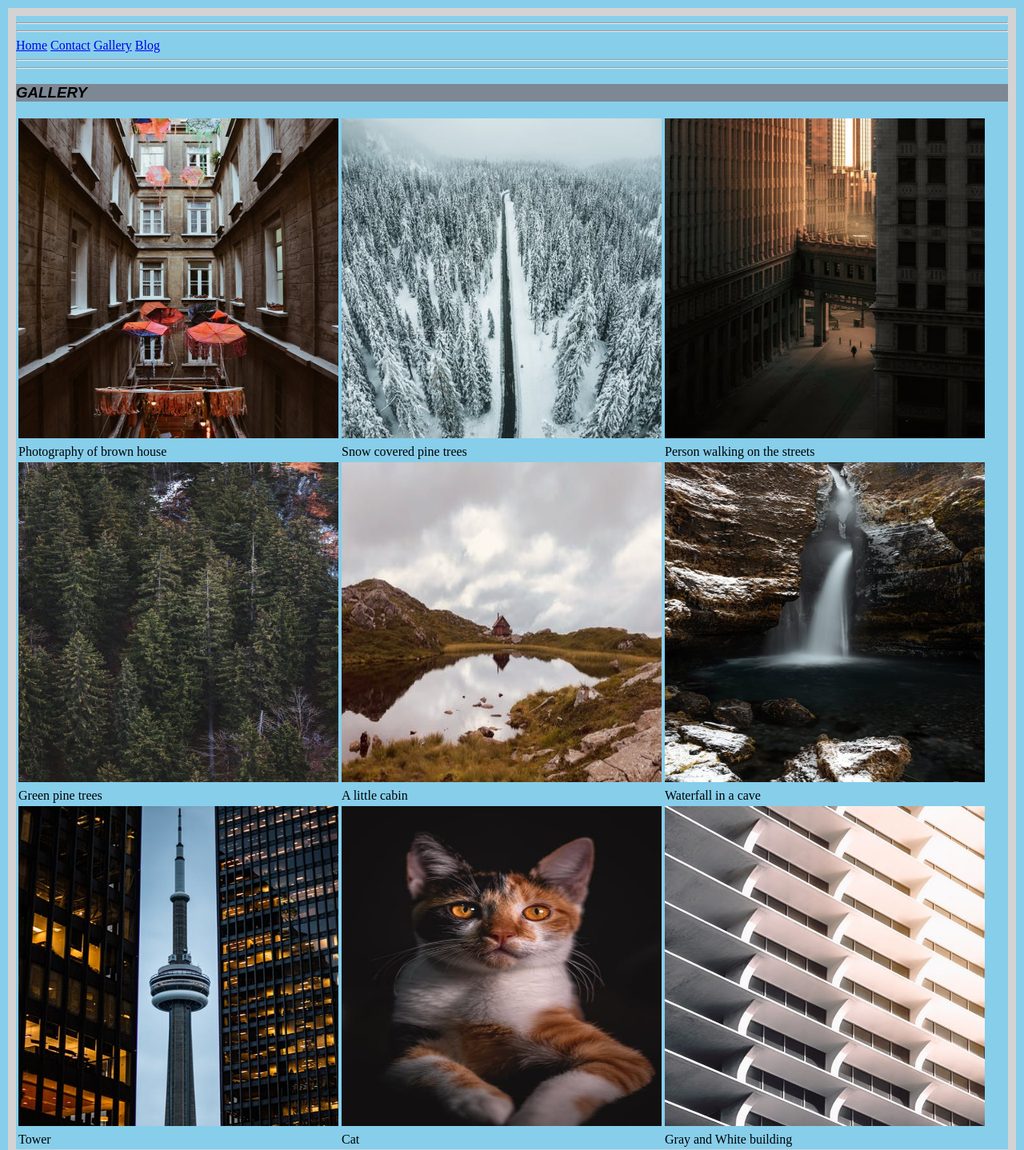
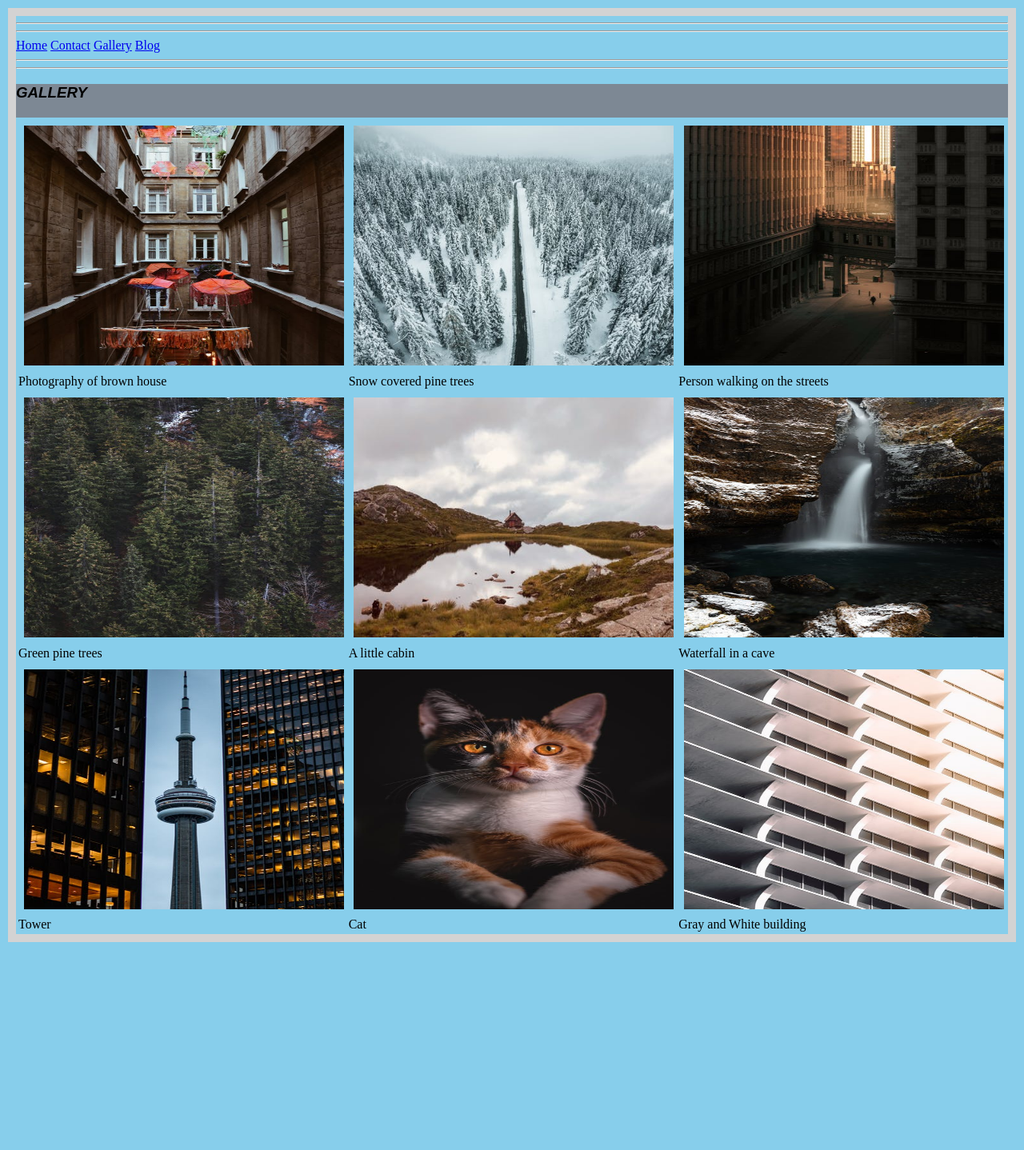
Before and after one commit to YonatanMoges/Assignment-three, a plain HTML site: page gallery.html in a window 1280 px wide. Shown: the top 1438 px of the page at 80% size. After the commit the page ends 1188 px from the top, so only its background shows below. Drawn offline with Linux system fonts and the light colour scheme.

Commit message:
Second commit

```diff
--- a/asset/css/style.css
+++ b/asset/css/style.css
@@ -49,4 +49,14 @@ head{
     font-family: Arial, Helvetica, sans-serif;
     font-size: 16px;
     font-style: italic;
+    position: relative
+
+    border-bottom: white;
+    padding-bottom: 2px;
 }
+img{
+    float: left;
+    width: 400px;
+    height: 300px;
+    margin: 1.67%;
+}
--- a/gallery.html
+++ b/gallery.html
@@ -19,52 +19,52 @@
     <table>
         <header class="class1"><h3>Gallery</h3></header>
         <tr>
-            <td>
+            <td width="30%">
                 <img src="./asset/image/pexels-photo-2128247.jpeg" alt="" height="400" width="400">
             </td>
-            <td>
+            <td width="30%">
                 <img src="./asset/image/pexels-photo-3604268.jpeg" alt="" height="400" width="400">
             </td>
-            <td>
+            <td width="30%">
                 <img src="./asset/image/pexels-photo-3617457.jpeg" alt="" height="400" width="400">
             </td>
         </tr>
         <tr>
-            <td>Photography of brown house</td>
-            <td>Snow covered pine trees</td>
-            <td>Person walking on the streets</td>
+            <td width="30%">Photography of brown house</td>
+            <td width="30%">Snow covered pine trees</td>
+            <td width="30%">Person walking on the streets</td>
         </tr>
         <tr>
-            <td>
+            <td width="30%">
                 <img src="./asset/image/pexels-photo-3655865.jpeg" alt="" height="400" width="400">
-            </td>
+            </td width="30%">
             <td>
                 <img src="./asset/image/pexels-photo-3689772.jpeg" alt="" height="400" width="400">
-            </td>
-            <td>
+            </td width="30%">
+            <td width="30%">
                 <img src="./asset/image/pexels-photo-3724774.jpeg" alt="" height="400" width="400">
             </td>
         </tr>
         <tr>
-            <td>Green pine trees</td>
-            <td>A little cabin</td>
-            <td>Waterfall in a cave</td>
+            <td width="30%">Green pine trees</td>
+            <td width="30%">A little cabin</td>
+            <td width="30%">Waterfall in a cave</td>
         </tr>
         <tr>
-            <td>
+            <td width="30%">
                 <img src="./asset/image/pexels-photo-3727070.jpeg" alt="" height="400" width="400">
             </td>
-            <td>
+            <td width="30%">
                 <img src="./asset/image/pexels-photo-3777622.jpeg" alt="" height="400" width="400">
             </td>
-            <td>
+            <td width="30%">
                 <img src="./asset/image/pexels-photo-3790058.jpeg" alt="" height="400" width="400">
             </td>
         </tr>
         <tr>
-            <td>Tower</td>
-            <td>Cat</td>
-            <td>Gray and White building</td>
+            <td width="30%">Tower</td>
+            <td width="30%">Cat</td>
+            <td width="30%">Gray and White building</td>
         </tr>
     </table>
 
```
